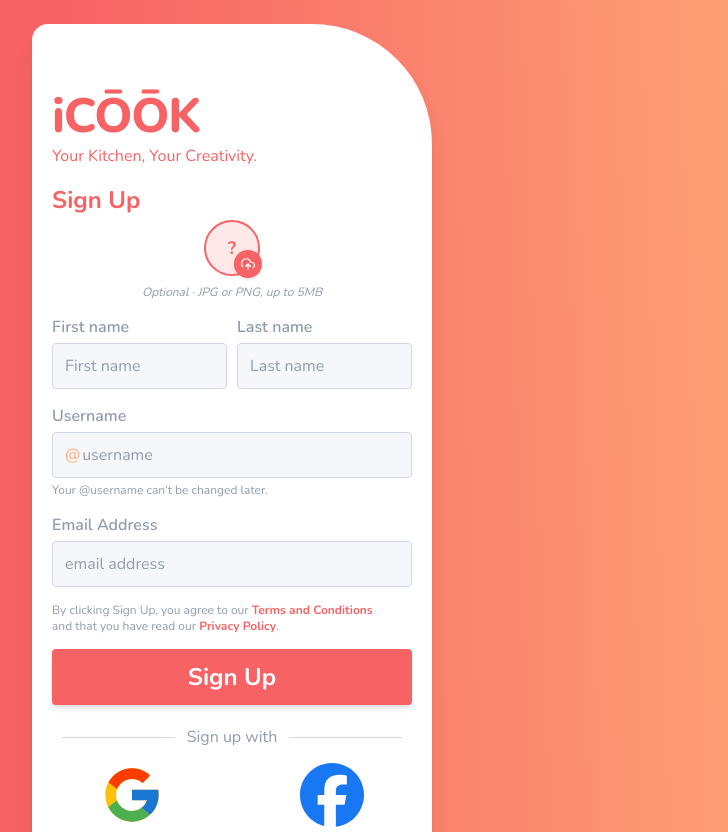
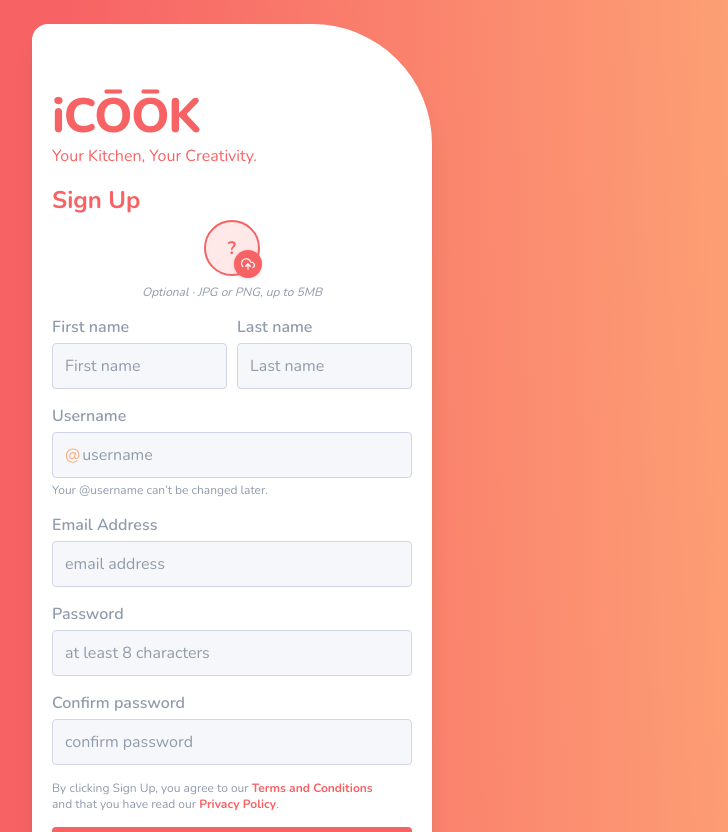
Before and after one commit to Avida2C/iCook, a Next.js app in the folder iCook-FE/: page /signup in a window 1280 px wide. Shown: the top 832 px of the page, without its empty margins (408-1136 px from the left). Built offline with nearby package versions, Linux system fonts and the light colour scheme.

Commit message:
Enhance signup process by enforcing password confirmation and validation; updated AuthProvider to require confirmPassword and improved error messaging for password requirements in SignUpScreen.

```diff
--- a/iCook-FE/src/components/auth/AuthProvider.tsx
+++ b/iCook-FE/src/components/auth/AuthProvider.tsx
@@ -57,7 +57,8 @@ export type SignupInput = {
   username: string;
   firstName: string;
   lastName: string;
-  password?: string;
+  password: string;
+  confirmPassword: string;
   avatarUrl?: string;
 };
 
@@ -213,7 +214,7 @@ function findUser(identifier: string): StoredUser | undefined {
 }
 
 function validateNewPassword(password: string): string | null {
-  if (!password) return "Enter a new password.";
+  if (!password) return "Enter a password.";
   if (password.length < MIN_PASSWORD_LENGTH) {
     return `Password must be at least ${MIN_PASSWORD_LENGTH} characters.`;
   }
@@ -503,6 +504,12 @@ export function AuthProvider({ children }: { children: ReactNode }) {
       if (!firstName) return { ok: false, error: "Enter your first name." };
       if (!lastName) return { ok: false, error: "Enter your last name." };
 
+      const passwordError = validateNewPassword(input.password);
+      if (passwordError) return { ok: false, error: passwordError };
+      if (input.password !== input.confirmPassword) {
+        return { ok: false, error: "Passwords do not match." };
+      }
+
       const users = readUsers();
       if (users.some((u) => u.email.toLowerCase() === email)) {
         return { ok: false, error: "An account with that email already exists." };
--- a/iCook-FE/src/components/auth/SignUpScreen.tsx
+++ b/iCook-FE/src/components/auth/SignUpScreen.tsx
@@ -32,12 +32,15 @@ export default function SignUpScreen() {
 
   async function handleSubmit(event: React.FormEvent<HTMLFormElement>) {
     event.preventDefault();
+    setError(null);
     const data = new FormData(event.currentTarget);
     const result = signup({
       email: String(data.get("email") ?? ""),
       username: String(data.get("username") ?? ""),
       firstName: String(data.get("firstName") ?? ""),
       lastName: String(data.get("lastName") ?? ""),
+      password: String(data.get("password") ?? ""),
+      confirmPassword: String(data.get("confirmPassword") ?? ""),
       avatarUrl: avatarUrl ?? undefined,
     });
     if (!result.ok) {
@@ -138,6 +141,24 @@ export default function SignUpScreen() {
             required
           />
 
+          <TextField
+            label="Password"
+            name="password"
+            type="password"
+            placeholder="at least 8 characters"
+            autoComplete="new-password"
+            required
+          />
+
+          <TextField
+            label="Confirm password"
+            name="confirmPassword"
+            type="password"
+            placeholder="confirm password"
+            autoComplete="new-password"
+            required
+          />
+
           <p className="auth-copy text-xs text-muted">
             By clicking Sign Up, you agree to our{" "}
             <Link href="/terms" className="font-bold text-brand">
```
